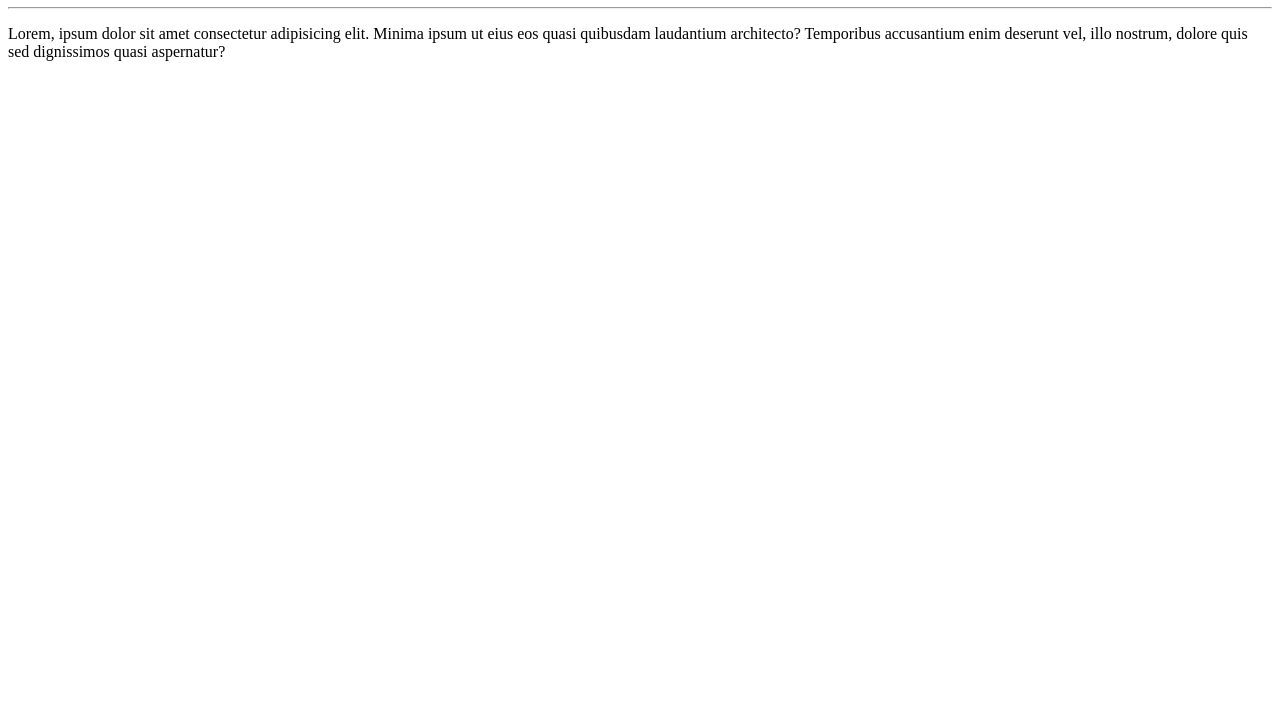
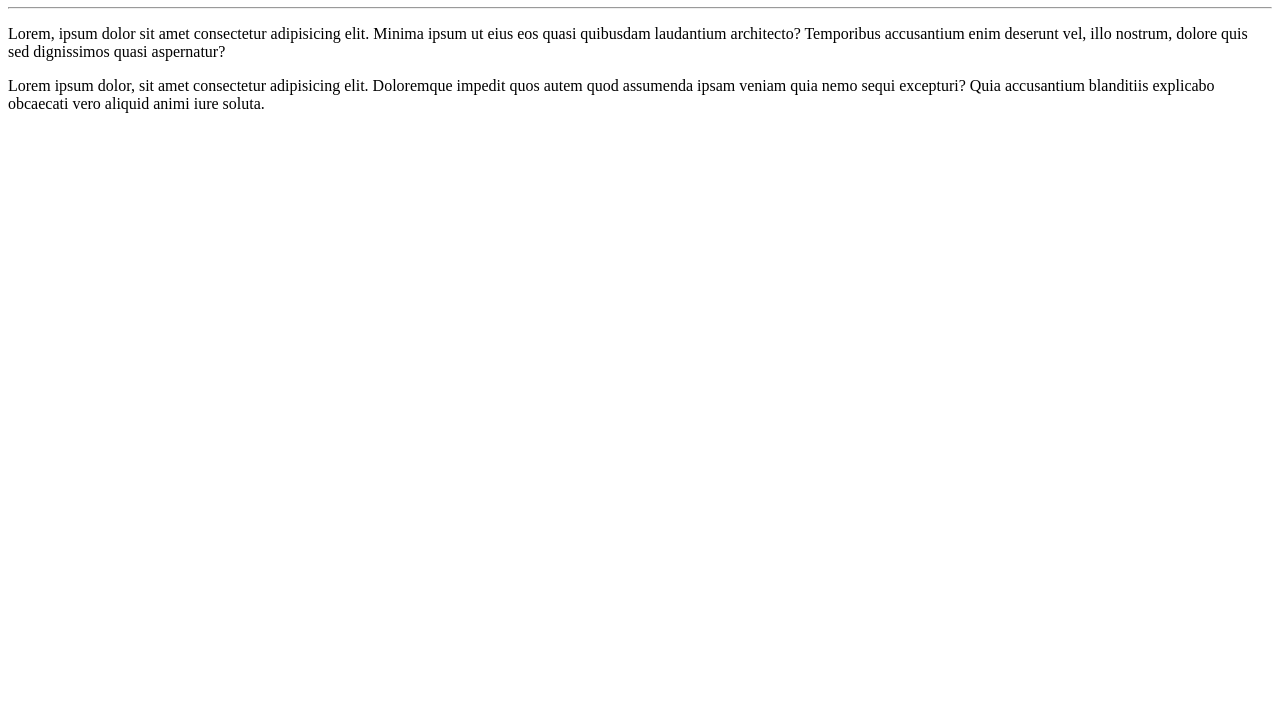
Before and after one commit to Dani-Uehara/OlaMundo, a plain HTML site: page site-exemplo/index.html in a window 1280 px wide. Shown: the part 73-800 px from the top of the page. Drawn offline with Linux system fonts and the light colour scheme.

Commit message:
Adicionei um paragrafo

```diff
--- a/site-exemplo/index.html
+++ b/site-exemplo/index.html
@@ -9,5 +9,6 @@
     <h1>Olá, mundo!</h1>
     <hr>
     <p>Lorem, ipsum dolor sit amet consectetur adipisicing elit. Minima ipsum ut eius eos quasi quibusdam laudantium architecto? Temporibus accusantium enim deserunt vel, illo nostrum, dolore quis sed dignissimos quasi aspernatur?</p>
+    <p>Lorem ipsum dolor, sit amet consectetur adipisicing elit. Doloremque impedit quos autem quod assumenda ipsam veniam quia nemo sequi excepturi? Quia accusantium blanditiis explicabo obcaecati vero aliquid animi iure soluta.</p>
 </body>
 </html>
```
